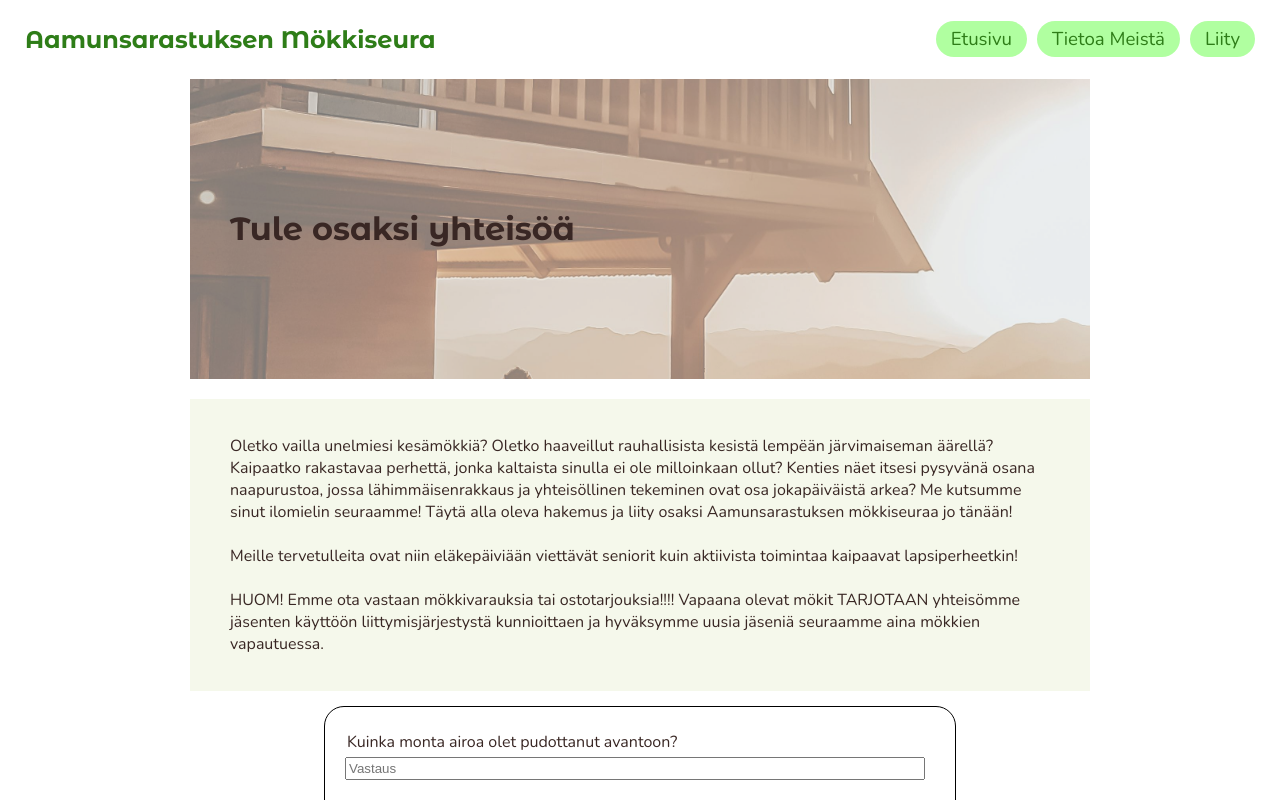
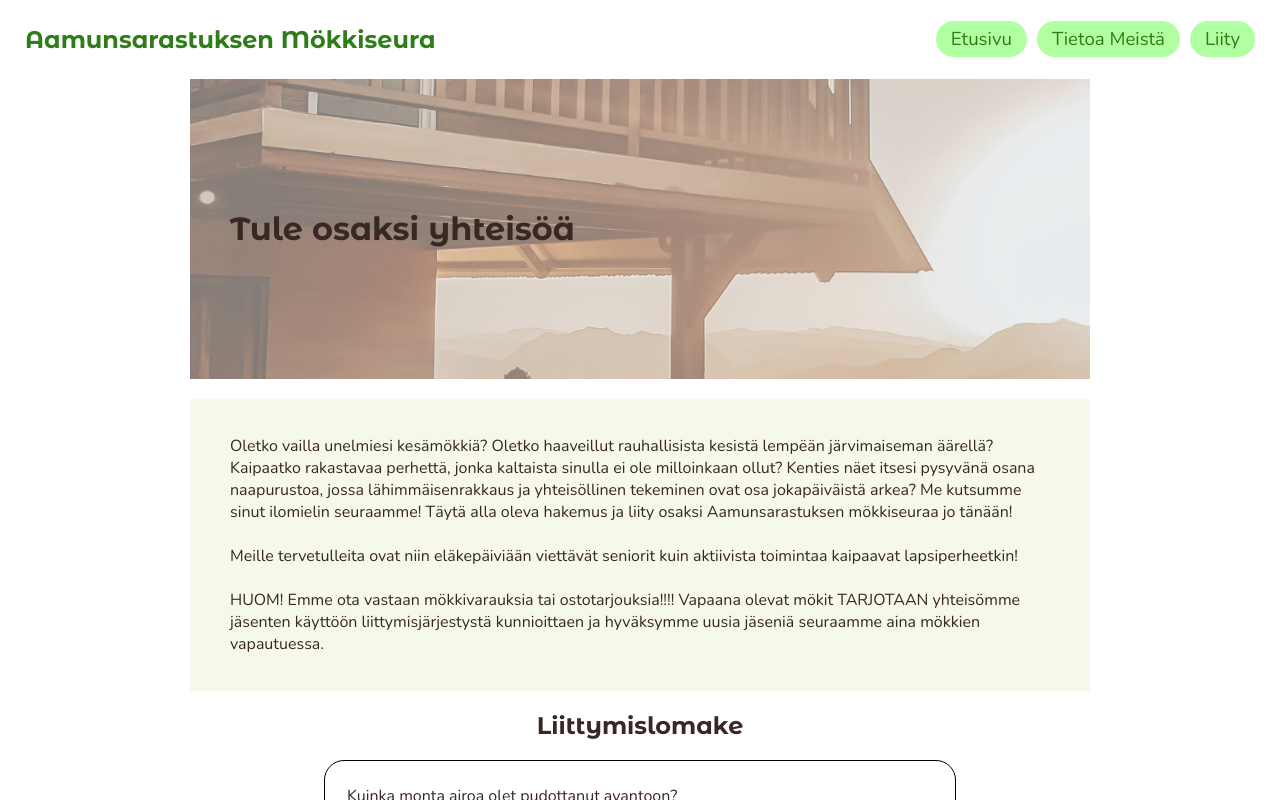
Before and after one commit to vuorisumu/GGJ-aamunsarastus, a React (Vite) app: page /#/liity in a window 1280 px wide. Shown: the top 800 px of the page. Built offline with nearby package versions, Linux system fonts and the light colour scheme.

Commit message:
feat: title to join form

```diff
--- a/src/components/JoinForm.jsx
+++ b/src/components/JoinForm.jsx
@@ -85,6 +85,7 @@ function JoinForm() {
 
       <Content data={tr.content} />
 
+      <h2 className="centered">Liittymislomake</h2>
       <ul>
         {answers.map((q, i) => (
           <li key={`q${i}`} className={q.correct === false ? "false" : ""}>
--- a/src/styles/_form.scss
+++ b/src/styles/_form.scss
@@ -9,6 +9,10 @@
   margin: auto;
   max-width: 600px;
   padding: 15px;
+}
+
+.centered {
+  text-align: center;
 }
 
 .join-form {
--- a/src/styles/main.css
+++ b/src/styles/main.css
@@ -5,6 +5,10 @@
   --text-primary: #392724;
   --accent-primary: #b0ffa0;
   --link-color: #2e7d18;
+}
+
+.centered {
+  text-align: center;
 }
 
 .join-form ul {
```
Also changed, not shown: 1 other file (tests, documents, lock files or other folders).
